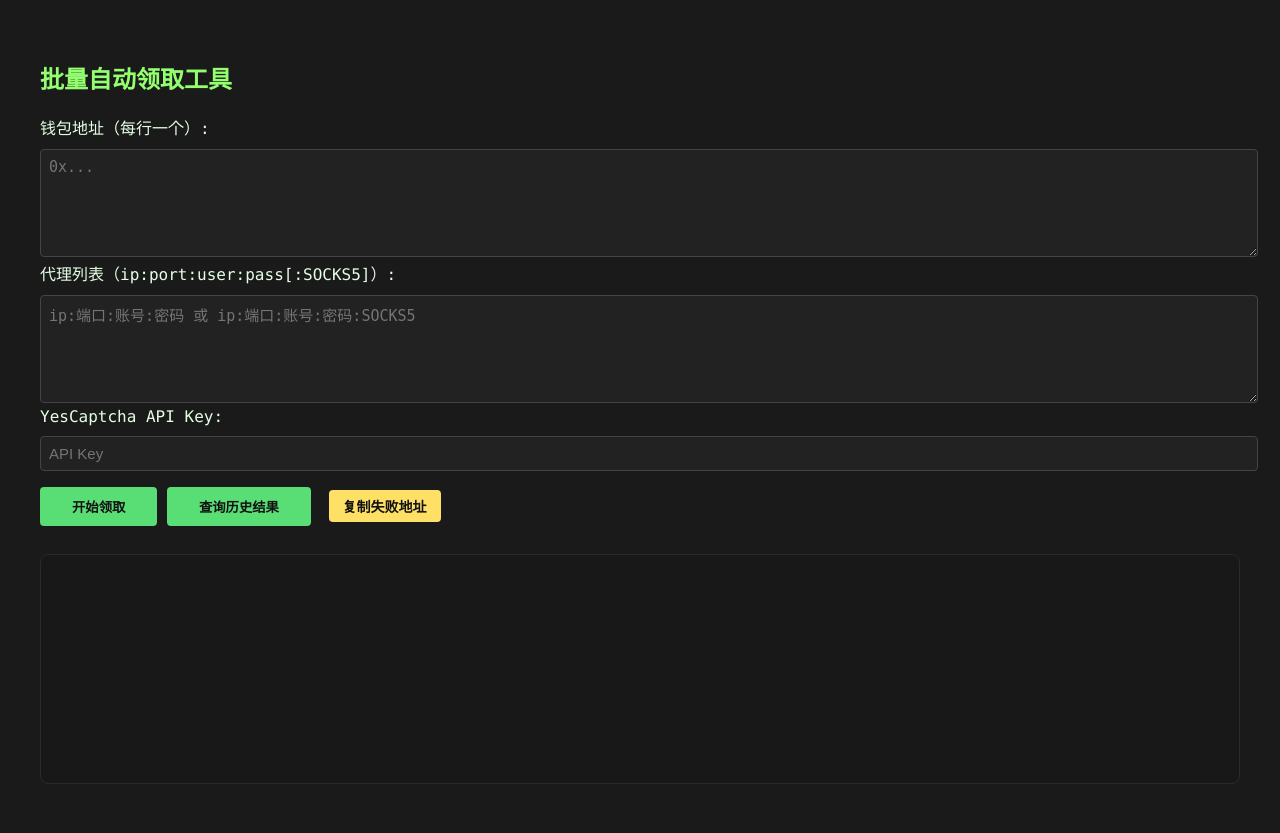
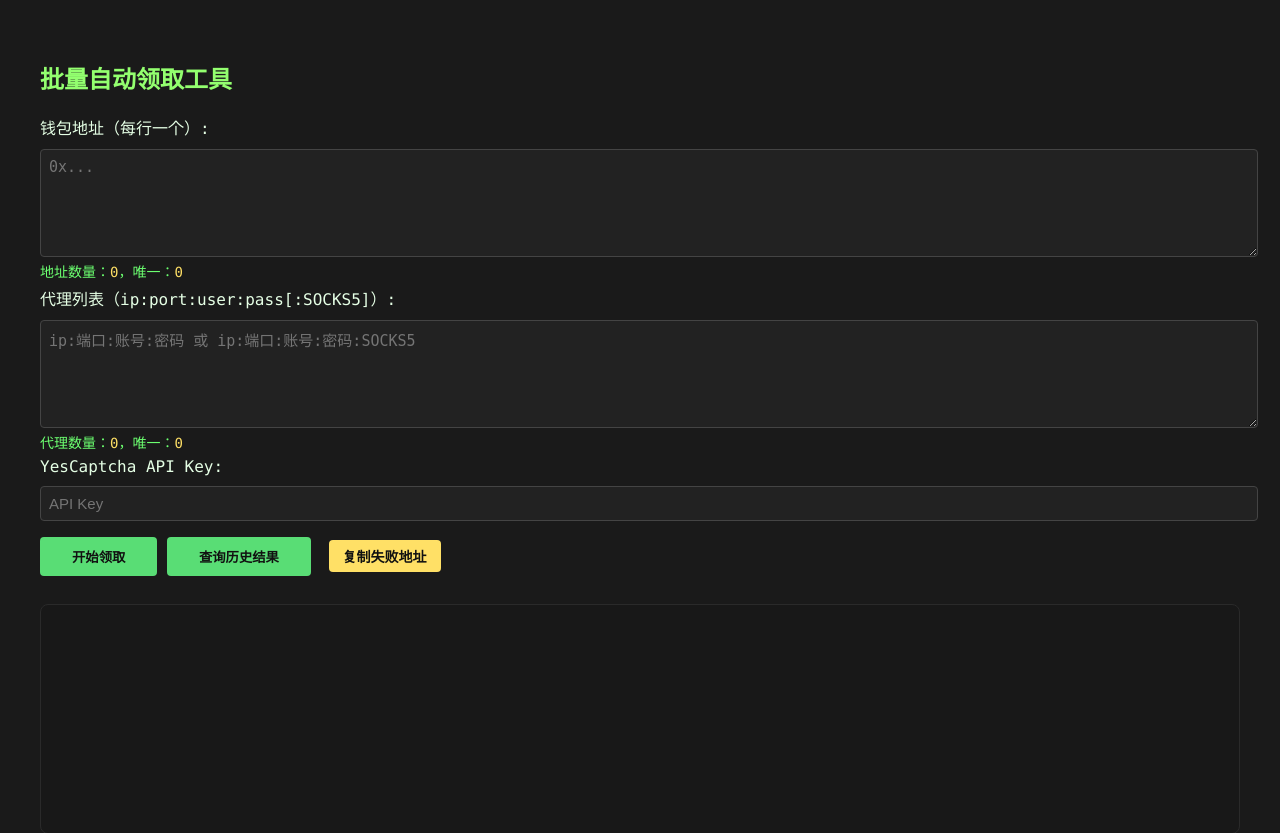
Before and after one commit to fishman6666/faucet-automation, a Flask app: page / in a window 1280 px wide. Shown: the top 833 px of the page. Before the commit the page ends 784 px from the top, so only its background shows below. Run offline with Flask 3, Linux system fonts and the light colour scheme.

Commit message:
index.html

```diff
--- a/templates/index.html
+++ b/templates/index.html
@@ -2,7 +2,7 @@
 <html>
 <head>
   <meta charset="utf-8">
-  <title>批量自动领取</title>
+  <title>批量自动领取工具</title>
   <style>
     body { background: #1a1a1a; color: #e5ffe5; font-family: "Consolas", "Menlo", monospace; padding: 32px; }
     h2 { color: #93ff6f; }
@@ -17,6 +17,9 @@
     .section-title { font-weight:bold; color:#ffe066; font-size: 17px; margin: 16px 0 4px 0;}
     .copy-btn { background: #ffe066; color: #111; margin-left: 8px; border-radius: 4px; padding: 6px 14px; font-size:14px; cursor:pointer;}
     .copy-btn:active { background: #ccbe57; }
+    .count-label { color:#6cff70; margin-bottom:5px; font-size: 14px; }
+    .count-label span { color: #ffe066; }
+    .count-warn { color: #ff5e5e; font-weight:bold; margin-left:10px;}
   </style>
 </head>
 <body>
@@ -24,8 +27,12 @@
   <form id="mainForm" autocomplete="off">
     <label>钱包地址（每行一个）:</label><br>
     <textarea id="addresses" rows="5" placeholder="0x..."></textarea><br>
+    <div id="addresses_count" class="count-label"></div>
+
     <label>代理列表（ip:port:user:pass[:SOCKS5]）:</label><br>
     <textarea id="proxies" rows="5" placeholder="ip:端口:账号:密码 或 ip:端口:账号:密码:SOCKS5"></textarea><br>
+    <div id="proxies_count" class="count-label"></div>
+
     <label>YesCaptcha API Key:</label><br>
     <input id="clientKey" placeholder="API Key"><br>
     <button type="submit">开始领取</button>
@@ -34,6 +41,23 @@
   </form>
   <div id="output"></div>
   <script>
+    // 实时统计总数+唯一数
+    function updateCounts() {
+      const a = document.getElementById("addresses").value.trim().split('\n').filter(l=>l.trim());
+      const aUnique = [...new Set(a)];
+      const p = document.getElementById("proxies").value.trim().split('\n').filter(l=>l.trim());
+      const pUnique = [...new Set(p)];
+      let warnA = a.length !== aUnique.length ? `<span class="count-warn">有重复</span>` : '';
+      let warnP = p.length !== pUnique.length ? `<span class="count-warn">有重复</span>` : '';
+      document.getElementById("addresses_count").innerHTML =
+        `地址数量：<span>${a.length}</span>，唯一：<span>${aUnique.length}</span> ${warnA}`;
+      document.getElementById("proxies_count").innerHTML =
+        `代理数量：<span>${p.length}</span>，唯一：<span>${pUnique.length}</span> ${warnP}`;
+    }
+    document.getElementById("addresses").addEventListener('input', updateCounts);
+    document.getElementById("proxies").addEventListener('input', updateCounts);
+    updateCounts();
+
     const output = document.getElementById("output");
     let evtSource = null;
 
@@ -70,7 +94,6 @@
       output.innerHTML = "查询中...\n";
       let resp = await fetch('/results');
       let text = await resp.text();
-      // 分段显示
       let succ = [], fail = [];
       text.split('\n').forEach(line => {
         if (line.startsWith("🎉")) succ.push(line);
```
